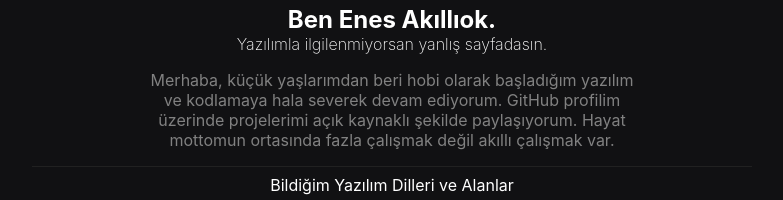
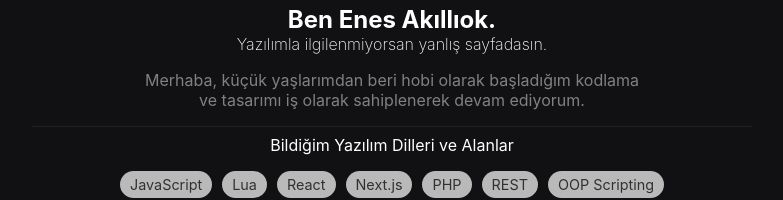
Before and after one commit to fresholia/blog, a Next.js app: page / in a window 1280 px wide. Shown: the part 162-362 px from the top of the page, without its empty margins (248-1031 px from the left). Built offline with nearby package versions, Linux system fonts and the light colour scheme.

Commit message:
Update PageContents.js

```diff
--- a/src/exports/PageContents.js
+++ b/src/exports/PageContents.js
@@ -1,6 +1,6 @@
 module.exports = {
     'indexHeader': `Ben Enes Akıllıok.`,
-    'about': `Merhaba, küçük yaşlarımdan beri hobi olarak başladığım yazılım ve kodlamaya hala severek devam ediyorum. GitHub profilim üzerinde projelerimi açık kaynaklı şekilde paylaşıyorum. Hayat mottomun ortasında fazla çalışmak değil akıllı çalışmak var.`,
+    'about': `Merhaba, küçük yaşlarımdan beri hobi olarak başladığım kodlama ve tasarımı iş olarak sahiplenerek devam ediyorum.`,
 
     'langs': ['JavaScript', 'Lua', 'React', 'Next.js', 'PHP', 'REST', 'OOP Scripting'],
 
```
